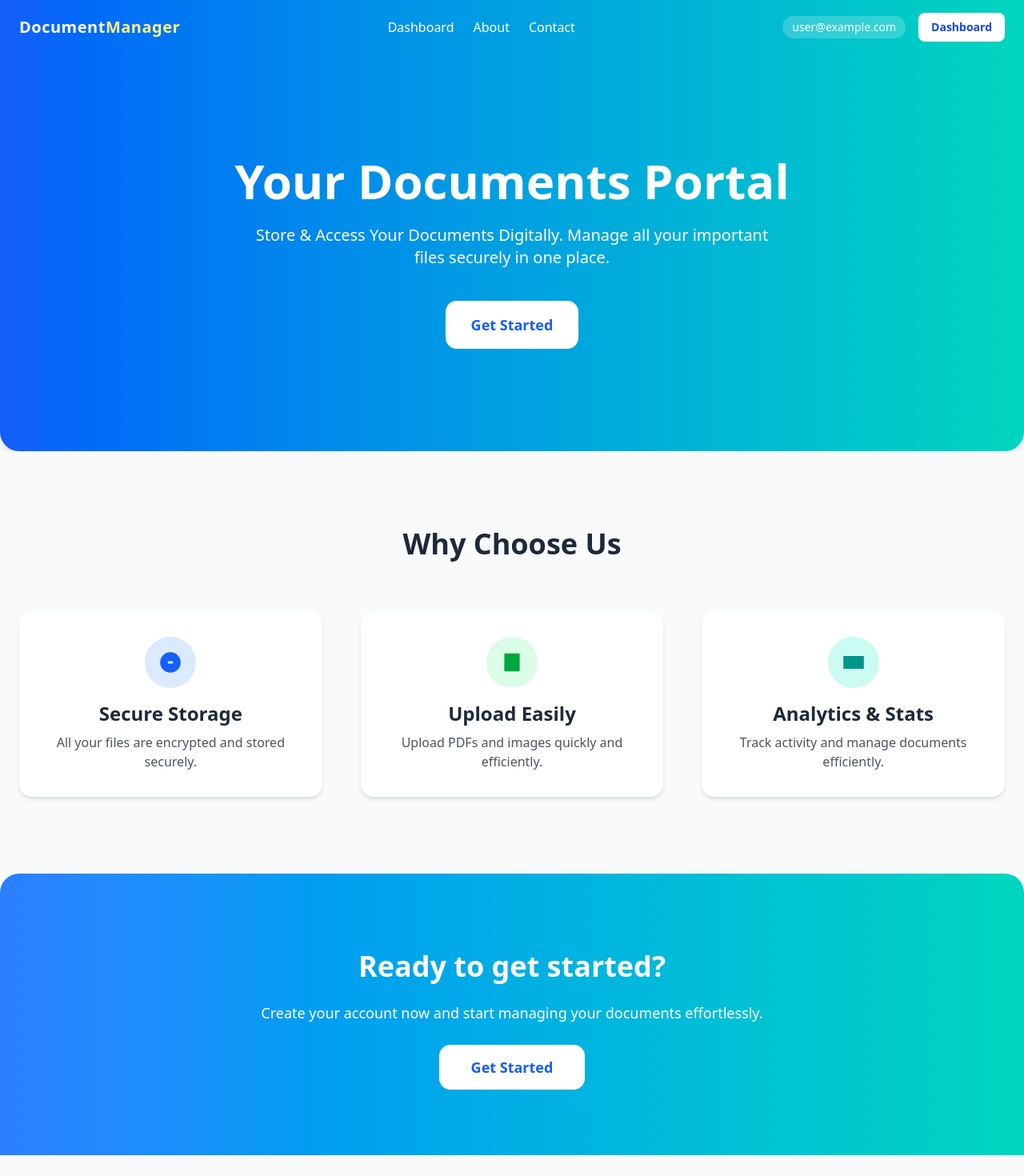
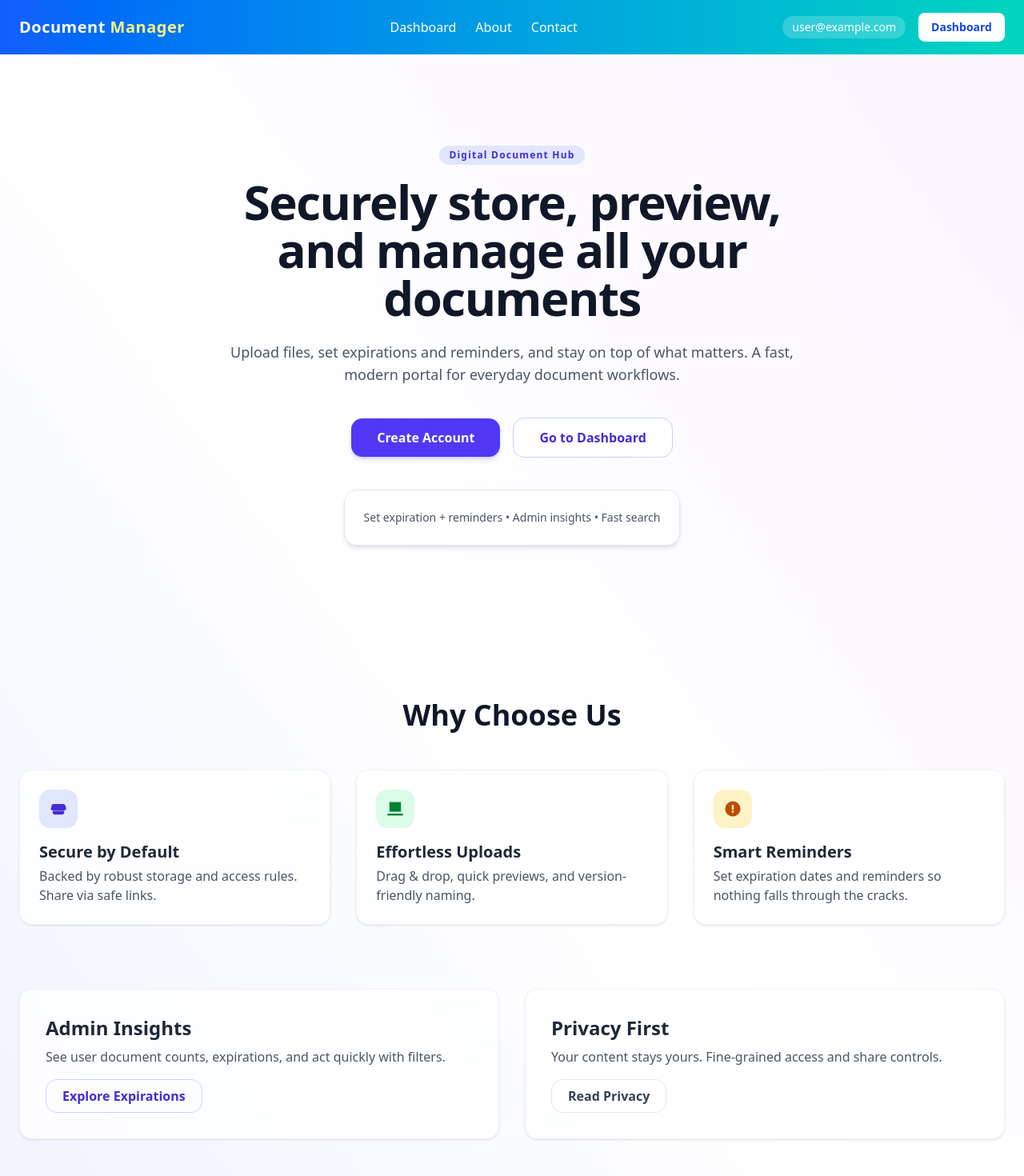
Before and after one commit to ionutpetru4046/my-portal-documents, a Next.js app: page / in a window 1280 px wide. Shown: the top 1470 px of the page at 80% size. Before the commit the page ends 1444 px from the top, so only its background shows below. Built offline with nearby package versions, Linux system fonts and the light colour scheme; no server answers; sample sign-in values are in the browser's storage.

Commit message:
polished the main page

```diff
--- a/src/app/page.tsx
+++ b/src/app/page.tsx
@@ -4,81 +4,99 @@ import Link from "next/link";
 
 export default function HomePage() {
   return (
-    <main className="min-h-screen flex flex-col bg-gradient-to-b from-gray-50 to-white">
+    <main className="min-h-screen flex flex-col bg-gradient-to-tr from-indigo-50 via-white to-purple-50">
       {/* Hero Section */}
-      <section className="flex flex-col items-center justify-center text-center py-32 px-6 bg-gradient-to-r from-blue-600 to-teal-400 text-white rounded-b-3xl shadow-lg">
-        <h1 className="text-5xl sm:text-6xl font-extrabold mb-6">
-          Your Documents Portal
-        </h1>
-        <p className="text-lg sm:text-xl max-w-2xl mb-10">
-          Store & Access Your Documents Digitally. Manage all your important files securely in one place.
-        </p>
-        <div className="flex flex-col sm:flex-row gap-4">
-          <Link
-            href="/subscribe"
-            className="bg-white text-blue-600 px-8 py-4 rounded-xl font-semibold text-lg hover:bg-gray-100 transition"
-          >
-            Get Started
-          </Link>
+      <section className="relative overflow-hidden">
+        {/* Decorative gradient blobs */}
+        <div className="pointer-events-none absolute inset-0 -z-10">
+          <div className="absolute -top-24 -left-24 w-72 h-72 rounded-full bg-indigo-300/40 blur-3xl" />
+          <div className="absolute top-20 -right-24 w-80 h-80 rounded-full bg-purple-300/40 blur-3xl" />
+        </div>
+        <div className="max-w-7xl mx-auto px-6 py-24 sm:py-28">
+          <div className="mx-auto max-w-3xl text-center">
+            <span className="inline-block px-3 py-1 text-xs font-semibold tracking-widest rounded-full bg-indigo-100 text-indigo-700 mb-4">
+              Digital Document Hub
+            </span>
+            <h1 className="text-4xl sm:text-6xl font-extrabold tracking-tight text-gray-900">
+              Securely store, preview, and manage all your documents
+            </h1>
+            <p className="mt-6 text-lg text-gray-600">
+              Upload files, set expirations and reminders, and stay on top of what matters. A fast, modern portal for everyday document workflows.
+            </p>
+            <div className="mt-10 flex flex-col sm:flex-row items-center justify-center gap-4">
+              <Link
+                href="/signup"
+                className="px-8 py-3 rounded-xl bg-indigo-600 hover:bg-indigo-700 text-white font-semibold shadow-md shadow-indigo-600/20 transition"
+              >
+                Create Account
+              </Link>
+              <Link
+                href="/dashboard"
+                className="px-8 py-3 rounded-xl bg-white text-indigo-700 border border-indigo-200 hover:bg-indigo-50 font-semibold transition"
+              >
+                Go to Dashboard
+              </Link>
+            </div>
+            {/* Glass card */}
+            <div className="mt-10 backdrop-blur-xl bg-white/50 border border-indigo-100 rounded-2xl p-4 sm:p-6 inline-flex items-center gap-3 shadow-md">
+              <span className="text-sm text-gray-600">Set expiration + reminders • Admin insights • Fast search</span>
+            </div>
+          </div>
         </div>
       </section>
 
       {/* Features Section */}
-      <section className="py-24 px-6 bg-gray-50">
-        <h2 className="text-4xl font-bold text-center text-gray-800 mb-16">
-          Why Choose Us
-        </h2>
-        <div className="max-w-7xl mx-auto grid grid-cols-1 sm:grid-cols-2 lg:grid-cols-3 gap-12">
-          <div className="bg-white shadow-md rounded-2xl p-8 flex flex-col items-center text-center hover:shadow-xl transition">
-            <div className="bg-blue-100 text-blue-600 rounded-full p-4 mb-4">
-              <svg className="w-8 h-8" fill="currentColor" viewBox="0 0 20 20">
-                <path d="M10 2a8 8 0 100 16 8 8 0 000-16zM8 9h4v2H8V9z" />
-              </svg>
+      <section className="py-16 sm:py-20 px-6">
+        <h2 className="text-3xl sm:text-4xl font-bold text-center text-gray-900 mb-12">Why Choose Us</h2>
+        <div className="max-w-7xl mx-auto grid grid-cols-1 sm:grid-cols-2 lg:grid-cols-3 gap-6 sm:gap-8">
+          <div className="group bg-white/80 backdrop-blur rounded-2xl p-6 border border-gray-100 shadow-sm hover:shadow-lg transition">
+            <div className="w-12 h-12 grid place-items-center rounded-xl bg-indigo-100 text-indigo-700 mb-4 group-hover:scale-105 transition">
+              <svg className="w-6 h-6" fill="currentColor" viewBox="0 0 20 20"><path d="M2.94 6.34A2 2 0 014.74 5h10.52a2 2 0 011.8 1.34l.9 2.7a2 2 0 01-1.9 2.66H3.94A2 2 0 012.04 10l.9-2.7z"/><path d="M4 12h12v2a2 2 0 01-2 2H6a2 2 0 01-2-2v-2z"/></svg>
             </div>
-            <h3 className="text-2xl font-semibold mb-2">Secure Storage</h3>
-            <p className="text-gray-600">
-              All your files are encrypted and stored securely.
-            </p>
+            <h3 className="text-xl font-semibold mb-1">Secure by Default</h3>
+            <p className="text-gray-600">Backed by robust storage and access rules. Share via safe links.</p>
           </div>
-
-          <div className="bg-white shadow-md rounded-2xl p-8 flex flex-col items-center text-center hover:shadow-xl transition">
-            <div className="bg-green-100 text-green-600 rounded-full p-4 mb-4">
-              <svg className="w-8 h-8" fill="currentColor" viewBox="0 0 20 20">
-                <path d="M4 3h12v14H4V3z" />
-              </svg>
+          <div className="group bg-white/80 backdrop-blur rounded-2xl p-6 border border-gray-100 shadow-sm hover:shadow-lg transition">
+            <div className="w-12 h-12 grid place-items-center rounded-xl bg-green-100 text-green-700 mb-4 group-hover:scale-105 transition">
+              <svg className="w-6 h-6" fill="currentColor" viewBox="0 0 20 20"><path d="M4 3h12v10H4z"/><path d="M2 15h16v2H2z"/></svg>
             </div>
-            <h3 className="text-2xl font-semibold mb-2">Upload Easily</h3>
-            <p className="text-gray-600">
-              Upload PDFs and images quickly and efficiently.
-            </p>
+            <h3 className="text-xl font-semibold mb-1">Effortless Uploads</h3>
+            <p className="text-gray-600">Drag & drop, quick previews, and version-friendly naming.</p>
           </div>
-
-          <div className="bg-white shadow-md rounded-2xl p-8 flex flex-col items-center text-center hover:shadow-xl transition">
-            <div className="bg-teal-100 text-teal-600 rounded-full p-4 mb-4">
-              <svg className="w-8 h-8" fill="currentColor" viewBox="0 0 20 20">
-                <path d="M2 5h16v10H2V5z" />
-              </svg>
+          <div className="group bg-white/80 backdrop-blur rounded-2xl p-6 border border-gray-100 shadow-sm hover:shadow-lg transition">
+            <div className="w-12 h-12 grid place-items-center rounded-xl bg-amber-100 text-amber-700 mb-4 group-hover:scale-105 transition">
+              <svg className="w-6 h-6" fill="currentColor" viewBox="0 0 20 20"><path d="M10 2a8 8 0 100 16 8 8 0 000-16zM9 6h2v5H9zM9 12h2v2H9z"/></svg>
             </div>
-            <h3 className="text-2xl font-semibold mb-2">Analytics & Stats</h3>
-            <p className="text-gray-600">
-              Track activity and manage documents efficiently.
-            </p>
+            <h3 className="text-xl font-semibold mb-1">Smart Reminders</h3>
+            <p className="text-gray-600">Set expiration dates and reminders so nothing falls through the cracks.</p>
           </div>
         </div>
       </section>
 
-      {/* Call to Action */}
-      <section className="py-24 px-6 bg-gradient-to-r from-blue-500 to-teal-400 text-white text-center rounded-t-3xl shadow-lg">
-        <h2 className="text-4xl font-bold mb-6">Ready to get started?</h2>
-        <p className="text-lg mb-10 max-w-2xl mx-auto">
-          Create your account now and start managing your documents effortlessly.
-        </p>
-        <Link
-          href="/signup"
-          className="bg-white text-blue-600 px-10 py-4 rounded-xl font-semibold text-lg hover:bg-gray-100 transition"
-        >
-          Get Started
-        </Link>
+      {/* Split Callouts */}
+      <section className="px-6 pb-20">
+        <div className="max-w-7xl mx-auto grid grid-cols-1 lg:grid-cols-2 gap-6 sm:gap-8">
+          <div className="rounded-2xl bg-white/80 backdrop-blur p-8 border border-gray-100 shadow-sm">
+            <h3 className="text-2xl font-semibold mb-2">Admin Insights</h3>
+            <p className="text-gray-600 mb-4">See user document counts, expirations, and act quickly with filters.</p>
+            <Link href="/admin/expirations" className="inline-block px-5 py-2 rounded-xl border border-indigo-200 text-indigo-700 hover:bg-indigo-50 font-semibold transition">Explore Expirations</Link>
+          </div>
+          <div className="rounded-2xl bg-white/80 backdrop-blur p-8 border border-gray-100 shadow-sm">
+            <h3 className="text-2xl font-semibold mb-2">Privacy First</h3>
+            <p className="text-gray-600 mb-4">Your content stays yours. Fine-grained access and share controls.</p>
+            <Link href="/privacy" className="inline-block px-5 py-2 rounded-xl border border-gray-200 text-gray-700 hover:bg-gray-50 font-semibold transition">Read Privacy</Link>
+          </div>
+        </div>
+      </section>
+
+      {/* Final CTA */}
+      <section className="py-16 px-6 bg-gradient-to-r from-indigo-600 to-purple-600 text-white text-center">
+        <h2 className="text-3xl sm:text-4xl font-bold mb-4">Ready to get started?</h2>
+        <p className="text-white/90 mb-8 max-w-2xl mx-auto">Create your account and start managing documents with speed and clarity.</p>
+        <div className="flex gap-4 justify-center">
+          <Link href="/signup" className="bg-white text-indigo-700 px-8 py-3 rounded-xl font-semibold hover:bg-gray-100 transition">Sign Up</Link>
+          <Link href="/dashboard" className="bg-white/10 border border-white/30 text-white px-8 py-3 rounded-xl font-semibold hover:bg-white/20 transition">Go to Dashboard</Link>
+        </div>
       </section>
     </main>
   );
--- a/src/components/Navbar.tsx
+++ b/src/components/Navbar.tsx
@@ -44,8 +44,7 @@ export default function Navbar() {
   return (
     <nav className="bg-gradient-to-r from-blue-600 to-teal-400 text-white shadow-lg px-6 py-4 flex items-center justify-between">
       {/* Left Side: Brand */}
-      <Link href="/" className="text-xl font-extrabold tracking-wide">
-        Document<span className="text-yellow-200">Manager</span>
+      <Link href="/" className="text-xl font-extrabold tracking-wide">Document <span className="text-yellow-200"> Manager</span>
       </Link>
 
       {/* Center: Links */}
```
